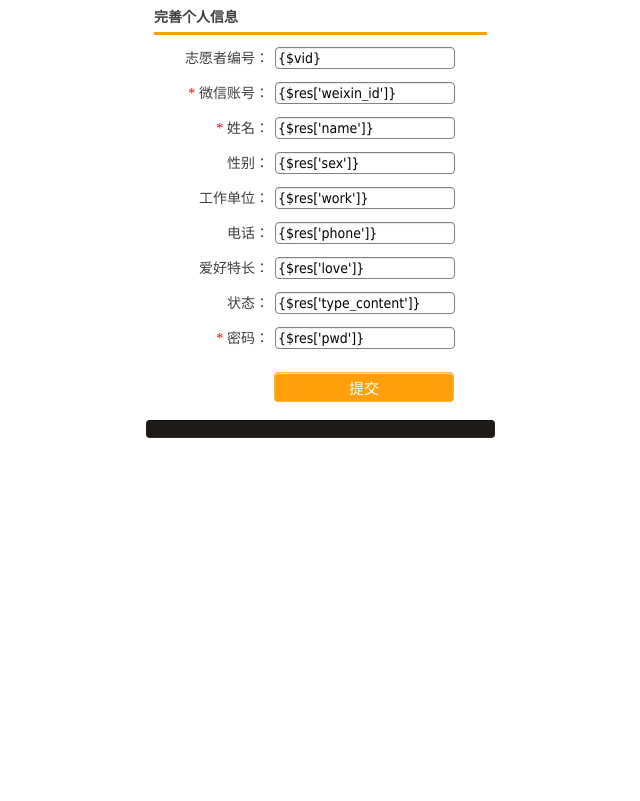
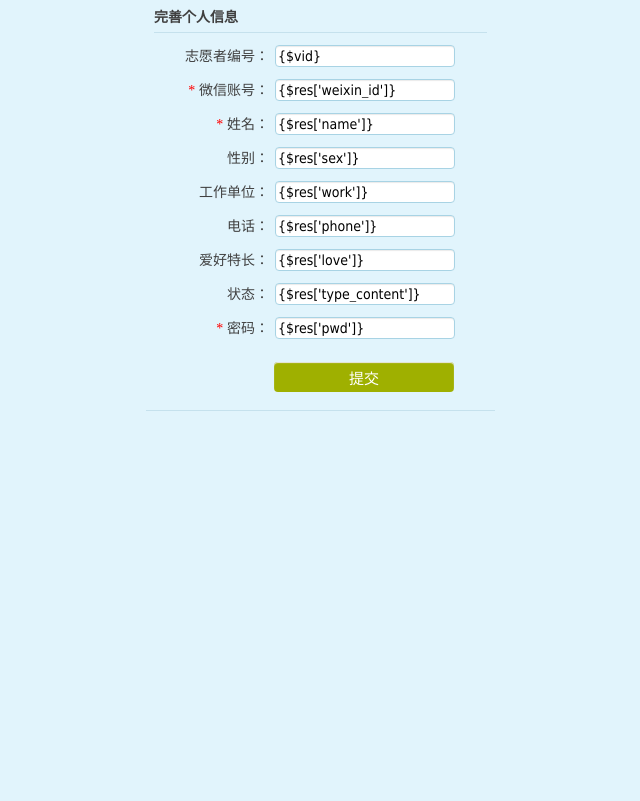
Before and after one commit to shanghaishule/voter, a PHP site: page /DbName/home/Tpl/default/Index/personal.html in a window 1280 px wide. Shown: the whole page, without its empty margins (315-955 px from the left). Run offline with PHP 8.4, Linux system fonts and the light colour scheme.

Commit message:
修改personal.html的样式

```diff
--- a/home/Tpl/default/Index/personal.html
+++ b/home/Tpl/default/Index/personal.html
@@ -10,7 +10,7 @@
 <style type="text/css">
 .field_row {
   height: 30px;
-  margin-bottom: 5px;
+  margin-bottom: 4px;
 }
 .field_label {
   display: inline-block;
@@ -31,23 +31,28 @@ input{
 	-webkit-box-shadow: 0px 1px 1px 0px #eaeaea inset;
 	-moz-box-shadow: 0px 1px 1px 0px #eaeaea inset;
 	border-radius: 4px;
+	border: 1px solid #a8d3e4;
 }
 
 input[type="text"]:focus {
-	border-color: #FFB941;
+	/* border-color: #FFB941; */
+	outline: -webkit-focus-ring-color auto 5px;
 }
 .submit_btn {
   margin-left: 120px;
   height: 30px;
-  border: 1px solid #ffb33b;
-  background: #FFA00A;
+  border: 0;
   font-size: 15px;
   color: #FFF;
+  background-color: #9fb000;
 }
 
 #form_header {
-  border-bottom: 3px solid #ffa00a;
   margin-bottom: 10px;
+}
+
+#form_header h2 {
+	border-bottom: solid 1px #c5e1ed;
 }
 </style>
 
--- a/home/Tpl/default/Public/css/style.css
+++ b/home/Tpl/default/Public/css/style.css
@@ -5,6 +5,7 @@
 body{
     font-family: arial, 宋体, serif;
     font-size:12px;
+	background: #e1f4fc;
 }
 #web{
     margin: 1px;
@@ -59,19 +60,19 @@ body{
   padding: 8px;
   max-width: 333px;
   clear: both;
-  background: #1d1a18;
+  /* background: #1d1a18;
   border-top: 1px solid #0f0d0c;
-  border-bottom: 1px solid #312d2b;
+  border-bottom: 1px solid #312d2b; */
   margin: 0 auto;
   margin-top: 20px;
-  border-radius: 4px;
+  border-top: solid 1px #c5e1ed;
 }
 #footer p{
-  height: 30px;
+  height: 25px;
   font-size: 14px;
   margin-left: auto;
   margin-right: auto;
-  color: #FFF;
+  color: #333;
 }
 
 #footer a{
```
